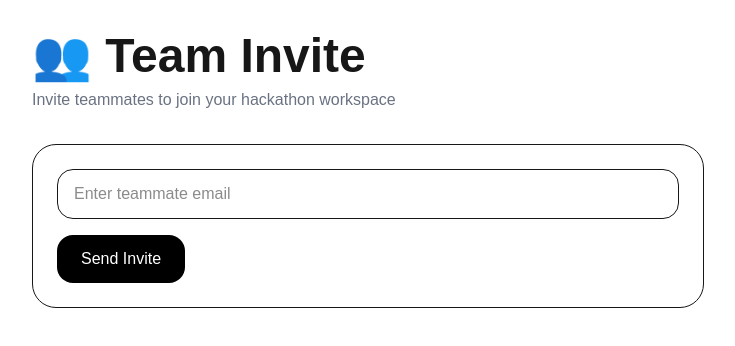
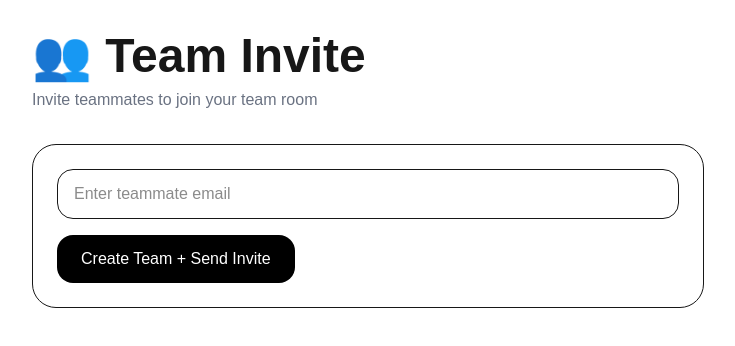
Before and after one commit to Sheran2004/SkillBridge-AI, a Next.js app: page /team-invite in a window 1280 px wide. Shown: the top 346 px of the page, without its empty margins (0-735 px from the left). Built offline with nearby package versions, Linux system fonts and the light colour scheme; no server answers.

Commit message:
make team creation dynamic with unique team ids

```diff
--- a/app/team-invite/page.tsx
+++ b/app/team-invite/page.tsx
@@ -11,23 +11,25 @@ export default function TeamInvitePage() {
     if (!email.trim()) return;
 
     const inviteRef = ref(rtdb, "team-invites");
+    const teamId = `team-${Date.now()}`;
 
     await push(inviteRef, {
       email,
       invitedBy: "Sheran",
+      teamId,
       createdAt: Date.now(),
       status: "pending",
     });
 
     setEmail("");
-    alert("Invite sent successfully 🚀");
+    alert(`Invite sent for ${teamId} 🚀`);
   };
 
   return (
     <main className="min-h-screen p-8 bg-white">
       <h1 className="text-5xl font-bold">👥 Team Invite</h1>
       <p className="text-gray-500 mt-2">
-        Invite teammates to join your hackathon workspace
+        Invite teammates to join your team room
       </p>
 
       <div className="mt-8 border rounded-3xl p-6 max-w-2xl">
@@ -42,7 +44,7 @@ export default function TeamInvitePage() {
           onClick={sendInvite}
           className="mt-4 bg-black text-white px-6 py-3 rounded-2xl"
         >
-          Send Invite
+          Create Team + Send Invite
         </button>
       </div>
     </main>
```
